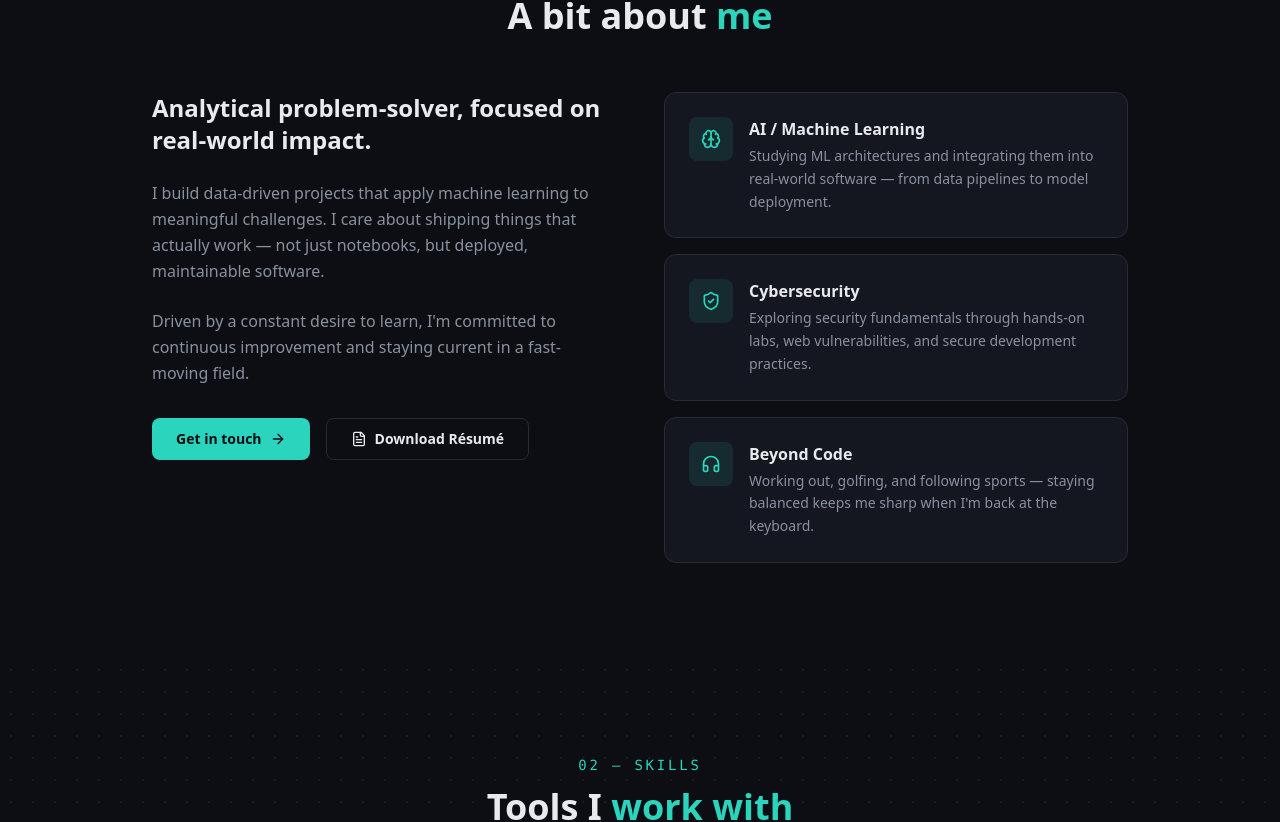
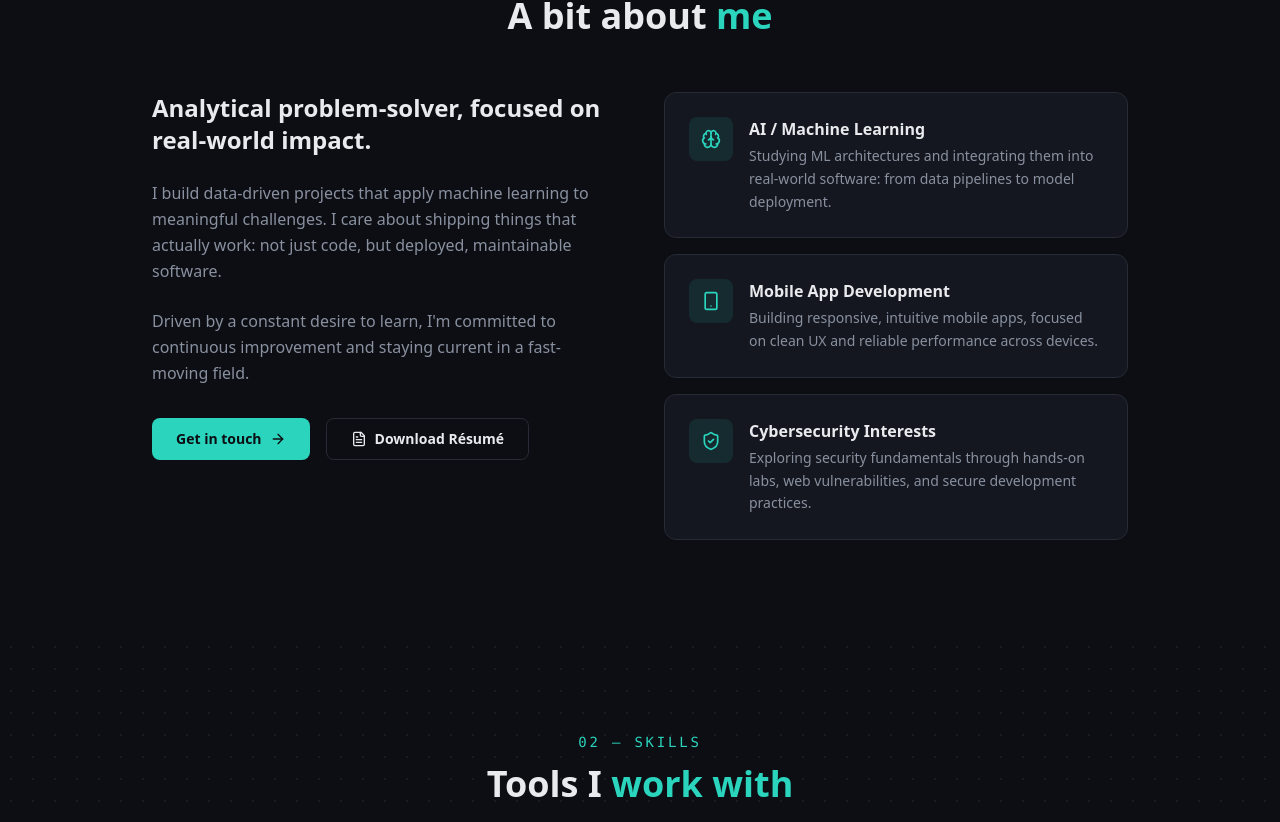
Before and after one commit to vblais12/Portfolio-website, a React (Vite) app: page / in a window 1280 px wide. Shown: the part 932-1754 px from the top of the page. Built offline with nearby package versions, Linux system fonts and the light colour scheme.

Commit message:
minor fixes

```diff
--- a/src/components/AboutSection.jsx
+++ b/src/components/AboutSection.jsx
@@ -1,23 +1,23 @@
-import { Brain, ShieldCheck, Headphones, ArrowRight, FileText } from "lucide-react"
+import { Brain, ShieldCheck, Smartphone, ArrowRight, FileText } from "lucide-react"
 
 const focusAreas = [
     {
         icon: Brain,
         title: "AI / Machine Learning",
         description:
-            "Studying ML architectures and integrating them into real-world software — from data pipelines to model deployment.",
+            "Studying ML architectures and integrating them into real-world software: from data pipelines to model deployment.",
+    },
+    {
+        icon: Smartphone,
+        title: "Mobile App Development",
+        description:
+            "Building responsive, intuitive mobile apps, focused on clean UX and reliable performance across devices.",
     },
     {
         icon: ShieldCheck,
-        title: "Cybersecurity",
+        title: "Cybersecurity Interests",
         description:
             "Exploring security fundamentals through hands-on labs, web vulnerabilities, and secure development practices.",
-    },
-    {
-        icon: Headphones,
-        title: "Beyond Code",
-        description:
-            "Working out, golfing, and following sports — staying balanced keeps me sharp when I'm back at the keyboard.",
     },
 ]
 
@@ -42,8 +42,8 @@ export const AboutSection = () => {
                         <p className="text-muted-foreground leading-relaxed">
                             I build data-driven projects that apply machine
                             learning to meaningful challenges. I care about
-                            shipping things that actually work — not just
-                            notebooks, but deployed, maintainable software.
+                            shipping things that actually work: not just
+                            code, but deployed, maintainable software.
                         </p>
                         <p className="text-muted-foreground leading-relaxed">
                             Driven by a constant desire to learn, I'm committed
--- a/src/components/HeroSection.jsx
+++ b/src/components/HeroSection.jsx
@@ -16,7 +16,7 @@ export const HeroSection = () => {
                 <div className="lg:col-span-7 text-left space-y-7">
                     <p className="opacity-0 animate-fade-in inline-flex items-center gap-2 text-sm font-medium text-primary border border-primary/30 rounded-full px-4 py-1.5">
                         <span className="h-2 w-2 rounded-full bg-primary animate-pulse-subtle" />
-                        Open to internships — Summer 2026
+                        Open to internships — Fall 2026
                     </p>
 
                     <h1 className="text-4xl sm:text-5xl md:text-6xl lg:text-7xl font-bold tracking-tight leading-[1.05]">
--- a/src/components/ProjectsSection.jsx
+++ b/src/components/ProjectsSection.jsx
@@ -3,7 +3,7 @@ import { Github, ExternalLink, ArrowRight } from "lucide-react"
 const projects = [
     {
         id: 1,
-        title: "Vektor AI",
+        title: "Vektor AI (in progress)",
         description:
             "An identity-driven AI habit coaching app, live on the App Store. Cross-platform React Native build with personalized onboarding, multi-auth, and a push-notification system with configurable delivery windows.",
         image: "/projects/vektor.jpg",
```
